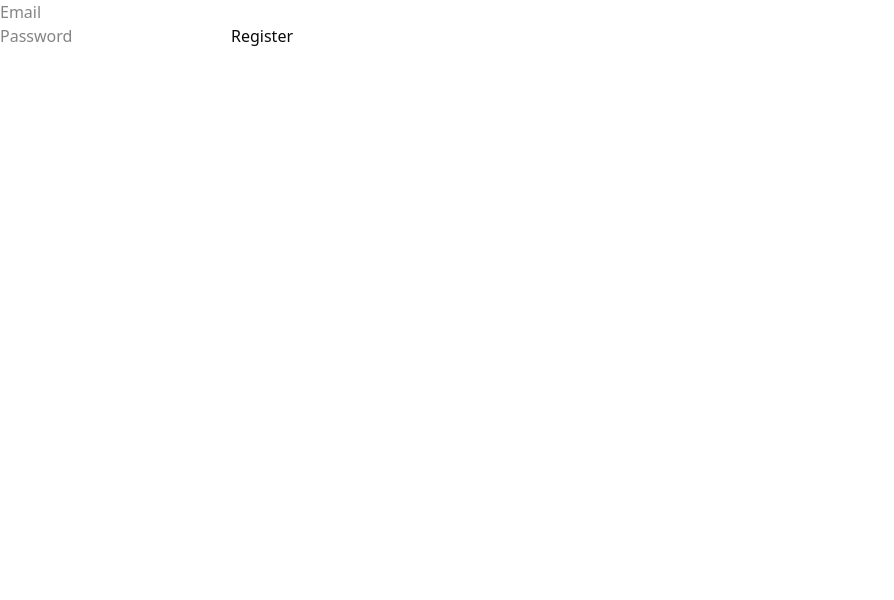
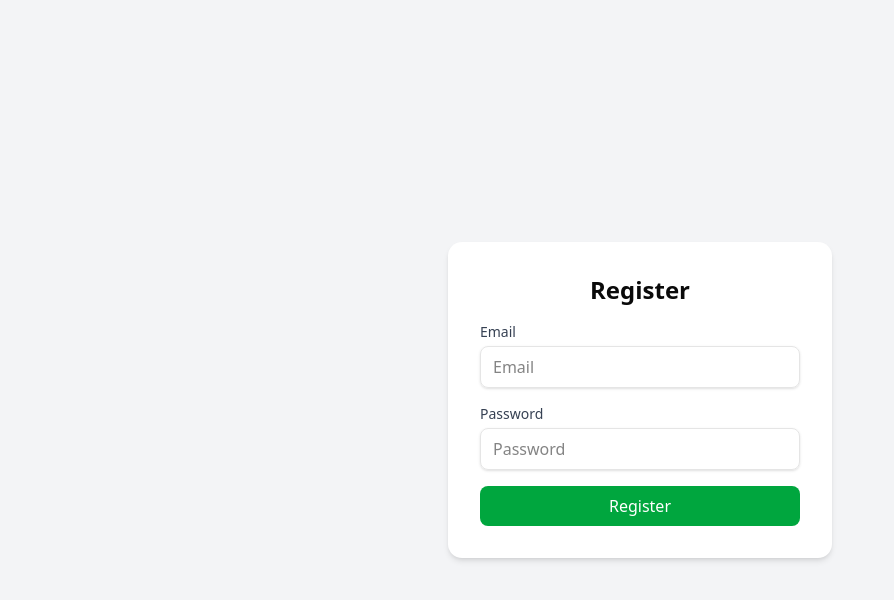
Before and after one commit to Alex-0807/Adelaide-neighborhood-hub, a Next.js app in the folder frontend/: page /registerPage in a window 1280 px wide. Shown: the top 600 px of the page, without its empty margins (0-894 px from the left). Built offline with nearby package versions, Linux system fonts and the light colour scheme.

Commit message:
feature: collection delete. Ready to deploy in AWS

```diff
--- a/frontend/src/app/collectionPage/page.tsx
+++ b/frontend/src/app/collectionPage/page.tsx
@@ -30,6 +30,20 @@ export default function CollectionPage() {
     setCollection(data);
     console.log("Loaded collection:", data);
   }
+  async function handleDelete(itemId: number) {
+    console.log("Deleting item from collection:", itemId);
+
+    const res = await fetch(`http://localhost:3001/favourite/${itemId}`, {
+      method: "DELETE",
+      credentials: "include",
+    });
+    if (res.ok) {
+      setCollection((prev) => prev.filter((item) => item.id !== itemId));
+      alert("Item deleted from collection");
+    } else {
+      console.error("Failed to delete item from collection");
+    }
+  }
   useEffect(() => {
     console.log("user changed:", user);
 
@@ -42,10 +56,28 @@ export default function CollectionPage() {
       <h1 className="text-2xl font-bold mb-4">My Collection</h1>
       {user ? (
         <div>
-          <p>Welcome, {user.userId}! Here are your collected itemssssssssss.</p>
-          <ul>
+          <p className="mb-4 text-gray-700">
+            Welcome, {user.userId}! Here are your collected items.
+          </p>
+          <ul className="space-y-3">
             {collection.map((item) => (
-              <li key={item.id}>{item.title}</li>
+              <li
+                key={item.id}
+                className="p-4 border rounded-lg shadow-sm flex justify-between items-center hover:bg-gray-50 transition"
+              >
+                <div>
+                  <p className="font-semibold text-lg">{item.title}</p>
+                  {item.address && (
+                    <p className="text-sm text-gray-500">{item.address}</p>
+                  )}
+                </div>
+                <button
+                  className="px-4 py-2 text-sm font-medium border rounded-md hover:bg-gray-200 transition"
+                  onClick={() => handleDelete(item.id)}
+                >
+                  Delete
+                </button>
+              </li>
             ))}
           </ul>
         </div>
--- a/frontend/src/app/loginPage/page.tsx
+++ b/frontend/src/app/loginPage/page.tsx
@@ -37,10 +37,48 @@ export default function LoginPage() {
   }
 
   return (
-    <form onSubmit={handleLogin}>
-      <input name="email" placeholder="Email" className="block" />
-      <input name="password" type="password" placeholder="Password" />
-      <button type="submit">Login</button>
-    </form>
+    <div className="flex min-h-screen items-center justify-center bg-gray-100">
+      <form
+        onSubmit={handleLogin}
+        className="bg-white p-8 rounded-xl shadow-md w-full max-w-sm space-y-4"
+      >
+        <h1 className="text-2xl font-semibold text-center mb-4">Login</h1>
+
+        <div className="flex flex-col space-y-1">
+          <label htmlFor="email" className="text-sm font-medium text-gray-700">
+            Email
+          </label>
+          <input
+            id="email"
+            name="email"
+            placeholder="Email"
+            className="border rounded-md px-3 py-2 shadow-sm focus:outline-none focus:ring-2 focus:ring-blue-500"
+          />
+        </div>
+
+        <div className="flex flex-col space-y-1">
+          <label
+            htmlFor="password"
+            className="text-sm font-medium text-gray-700"
+          >
+            Password
+          </label>
+          <input
+            id="password"
+            name="password"
+            type="password"
+            placeholder="Password"
+            className="border rounded-md px-3 py-2 shadow-sm focus:outline-none focus:ring-2 focus:ring-blue-500"
+          />
+        </div>
+
+        <button
+          type="submit"
+          className="w-full bg-blue-600 text-white py-2 rounded-md hover:bg-blue-700 transition"
+        >
+          Login
+        </button>
+      </form>
+    </div>
   );
 }
--- a/frontend/src/app/registerPage/page.tsx
+++ b/frontend/src/app/registerPage/page.tsx
@@ -23,10 +23,45 @@ async function handlerRegister(e: any) {
 
 export default function RegisterPage() {
   return (
-    <form onSubmit={handlerRegister}>
-      <input name="email" placeholder="Email" className="block" />
-      <input name="password" type="password" placeholder="Password" />
-      <button type="submit">Register</button>
-    </form>
+    <div className="flex min-h-screen items-center justify-center bg-gray-100">
+      <form
+        onSubmit={handlerRegister}
+        className="bg-white p-8 rounded-xl shadow-md w-full max-w-sm space-y-4"
+      >
+        <h1 className="text-2xl font-semibold text-center mb-4">Register</h1>
+
+        <div className="flex flex-col space-y-1">
+          <label htmlFor="email" className="text-sm font-medium text-gray-700">
+            Email
+          </label>
+          <input
+            id="email"
+            name="email"
+            placeholder="Email"
+            className="border rounded-md px-3 py-2 shadow-sm focus:outline-none focus:ring-2 focus:ring-blue-500"
+          />
+        </div>
+
+        <div className="flex flex-col space-y-1">
+          <label htmlFor="password" className="text-sm font-medium text-gray-700">
+            Password
+          </label>
+          <input
+            id="password"
+            name="password"
+            type="password"
+            placeholder="Password"
+            className="border rounded-md px-3 py-2 shadow-sm focus:outline-none focus:ring-2 focus:ring-blue-500"
+          />
+        </div>
+
+        <button
+          type="submit"
+          className="w-full bg-green-600 text-white py-2 rounded-md hover:bg-green-700 transition"
+        >
+          Register
+        </button>
+      </form>
+    </div>
   );
 }
--- a/frontend/src/components/Navibar.tsx
+++ b/frontend/src/components/Navibar.tsx
@@ -15,6 +15,8 @@ export default function NavBar() {
     setUser(null);
     router.push("/loginPage");
   }
+  if (loading) return null; // without this, CSR will be conflicted with SSR and cause hydration error
+  //
   return (
     <nav className="fixed top-0 left-0 w-full bg-white z-50 shadow">
       <div className="max-w-7xl mx-auto flex items-center justify-between p-6">
@@ -36,12 +38,21 @@ export default function NavBar() {
             </button>
           </span>
         ) : (
+          <span>
             <button
               onClick={() => router.push("/loginPage")}
               className="px-4 py-2 rounded bg-black text-white hover:bg-gray-800"
             >
               Login
             </button>
+
+            <button
+              onClick={() => router.push("/registerPage")}
+              className="ml-4 px-4 py-2 rounded bg-blue-600 text-white hover:bg-blue-700"
+            >
+              Register
+            </button>
+          </span>
         )}
       </div>
     </nav>
```
Also changed, not shown: frontend/src/app/collectedlist/collectedlistContent.tsx (+7 -2 lines), 1 other file (tests, documents, lock files or other folders). Lines whose indentation alone changed are shown as unchanged.
